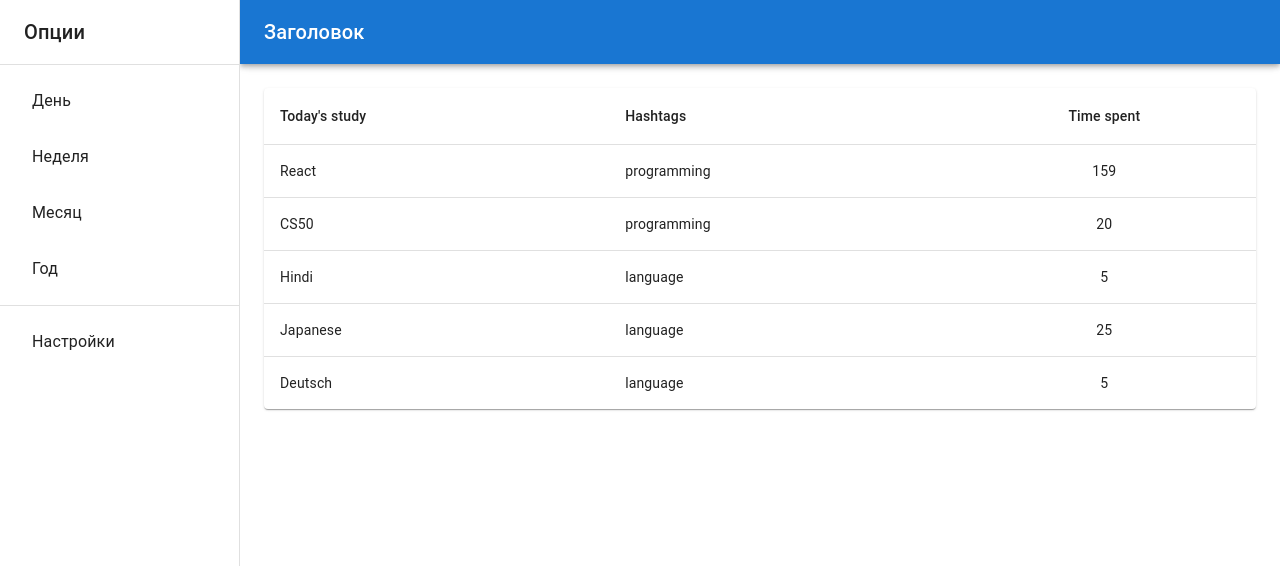
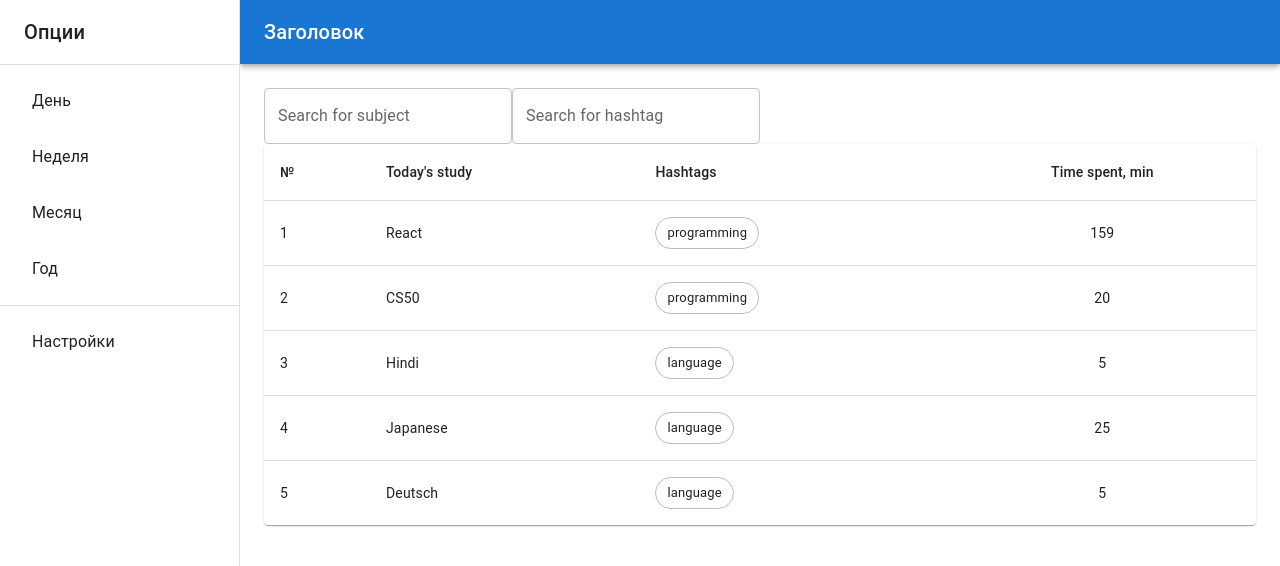
Before and after one commit to Jane-Coding/Schedule, a React (Vite) app in the folder frontend/: page /today in a window 1280 px wide. Shown: the top 566 px of the page. Built offline with nearby package versions, Linux system fonts and the light colour scheme.

Commit message:
design: add search bars & numeration of table

```diff
--- a/frontend/src/TodayPage.jsx
+++ b/frontend/src/TodayPage.jsx
@@ -1,9 +1,12 @@
+import Box from "@mui/material/Box"
 import Table from "@mui/material/Table";
 import TableBody from "@mui/material/TableBody";
 import TableCell from "@mui/material/TableCell";
 import TableContainer from "@mui/material/TableContainer";
 import TableHead from "@mui/material/TableHead";
 import TableRow from "@mui/material/TableRow";
+import Chip from "@mui/material/Chip";
+import TextField from '@mui/material/TextField';
 import Paper from "@mui/material/Paper";
 
 function createData(subjectName, hashtags, time) {
@@ -20,26 +23,35 @@ const rows = [
 
 export default function TodayPage() {
   return (
+    <>
+    <Box>
+      <TextField id="outlined-search" label="Search for subject" type="search" />
+      <TextField id="outlined-search" label="Search for hashtag" type="search" />
+    </Box>
     <TableContainer component={Paper}>
       <Table sx={{ minWidth: 650 }} aria-label="simple table">
         <TableHead>
           <TableRow>
+            <TableCell>№</TableCell>
             <TableCell>Today's study</TableCell>
             <TableCell>Hashtags</TableCell>
-            <TableCell align="center">Time spent</TableCell>
+            <TableCell align="center">Time spent, min</TableCell>
           </TableRow>
         </TableHead>
         <TableBody>
-          {rows.map((row) => (
+          {rows.map((row, index) => (
             <TableRow
               key={row.subjectName}
               sx={{ "&:last-child td, &:last-child th": { border: 0 } }}
             >
               <TableCell component="th" scope="row">
+                {index+1}
+              </TableCell>
+              <TableCell component="th" scope="row">
                 {row.subjectName}
               </TableCell>
               <TableCell component="th" scope="row">
-                {row.hashtags}
+                <Chip label={row.hashtags} variant="outlined" />
               </TableCell>
               <TableCell align="center">{row.time}</TableCell>
             </TableRow>
@@ -47,5 +59,6 @@ export default function TodayPage() {
         </TableBody>
       </Table>
     </TableContainer>
+    </>
   );
 }
```
